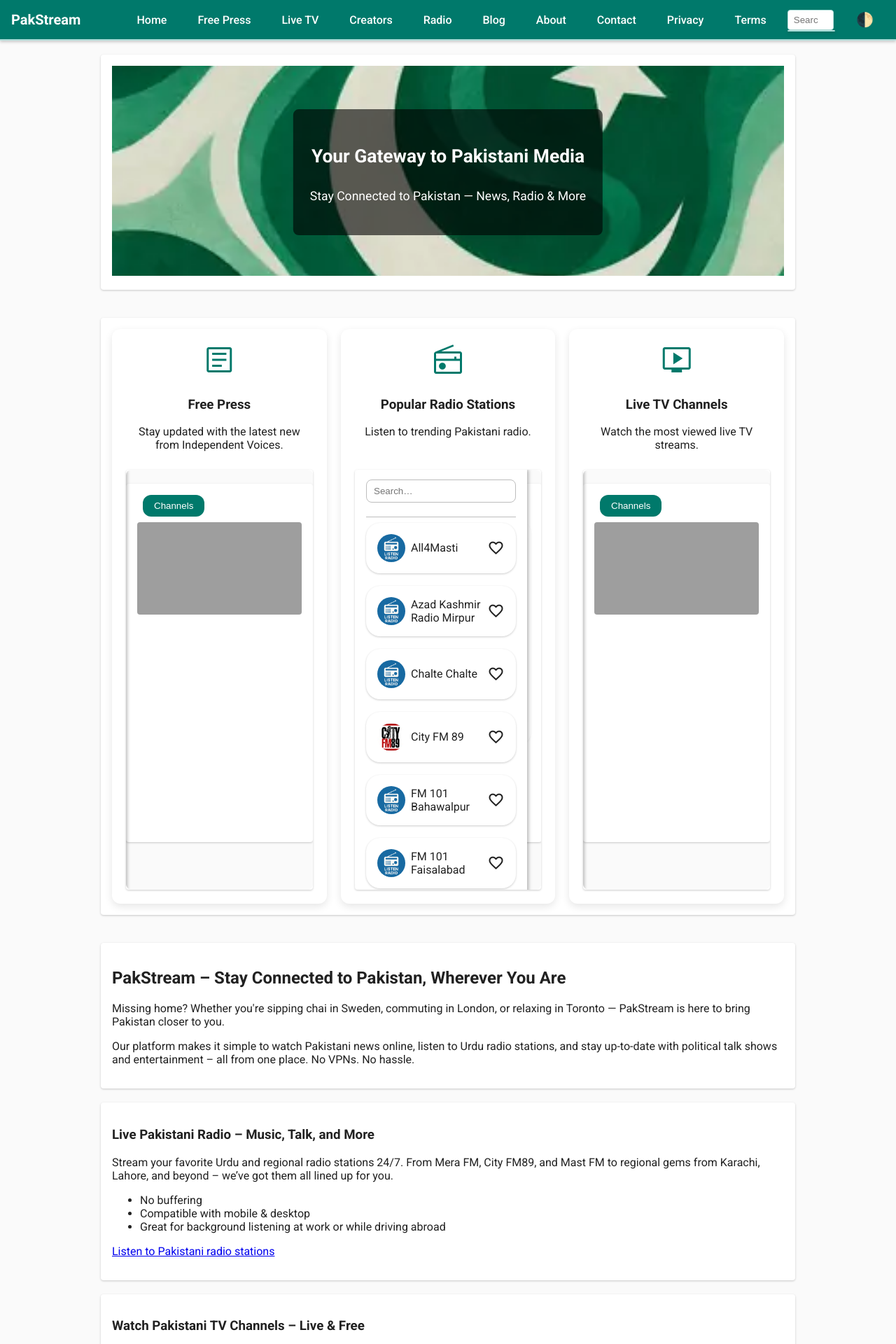
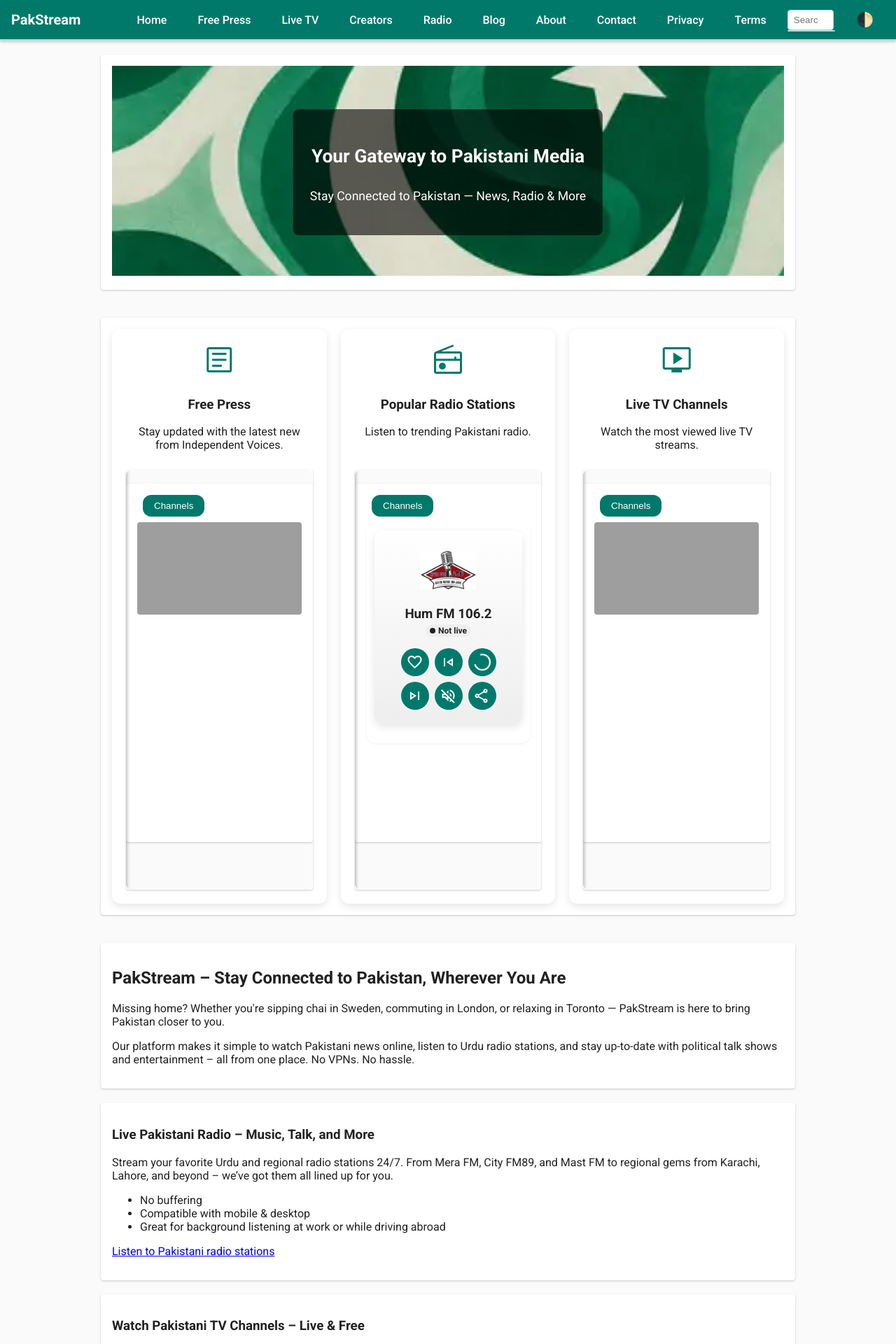
Before and after one commit to atifwaqar/pakstream, a Jekyll site: the page built from index.html, in a window 1280 px wide. Shown: the top 1920 px of the page at 70% size. Built offline with Jekyll 4.4.1, drawn with Linux system fonts in a browser that asks for light colours; comment, search, counter and statistics services are not loaded.

Commit message:
Update index.html

```diff
--- a/index.html
+++ b/index.html
@@ -126,7 +126,7 @@
       <h3>Popular Radio Stations</h3>
       <p>Listen to trending Pakistani radio.</p>
       <section class="youtube-section media-hub-section" style="padding: 0; margin: 0;">
-        <iframe class="media-hub-embed" src="/media-hub-embed.html?m=radio&muted=1" title="PakStream Radio" loading="lazy" allow="accelerometer; autoplay; clipboard-write; encrypted-media; gyroscope; picture-in-picture; web-share" allowfullscreen></iframe>
+        <iframe class="media-hub-embed" src="/media-hub-embed.html?m=radio&c=audio35&muted=1" title="PakStream Radio" loading="lazy" allow="accelerometer; autoplay; clipboard-write; encrypted-media; gyroscope; picture-in-picture; web-share" allowfullscreen></iframe>
       </section>
     </div>
     <div class="feature-card">
```
